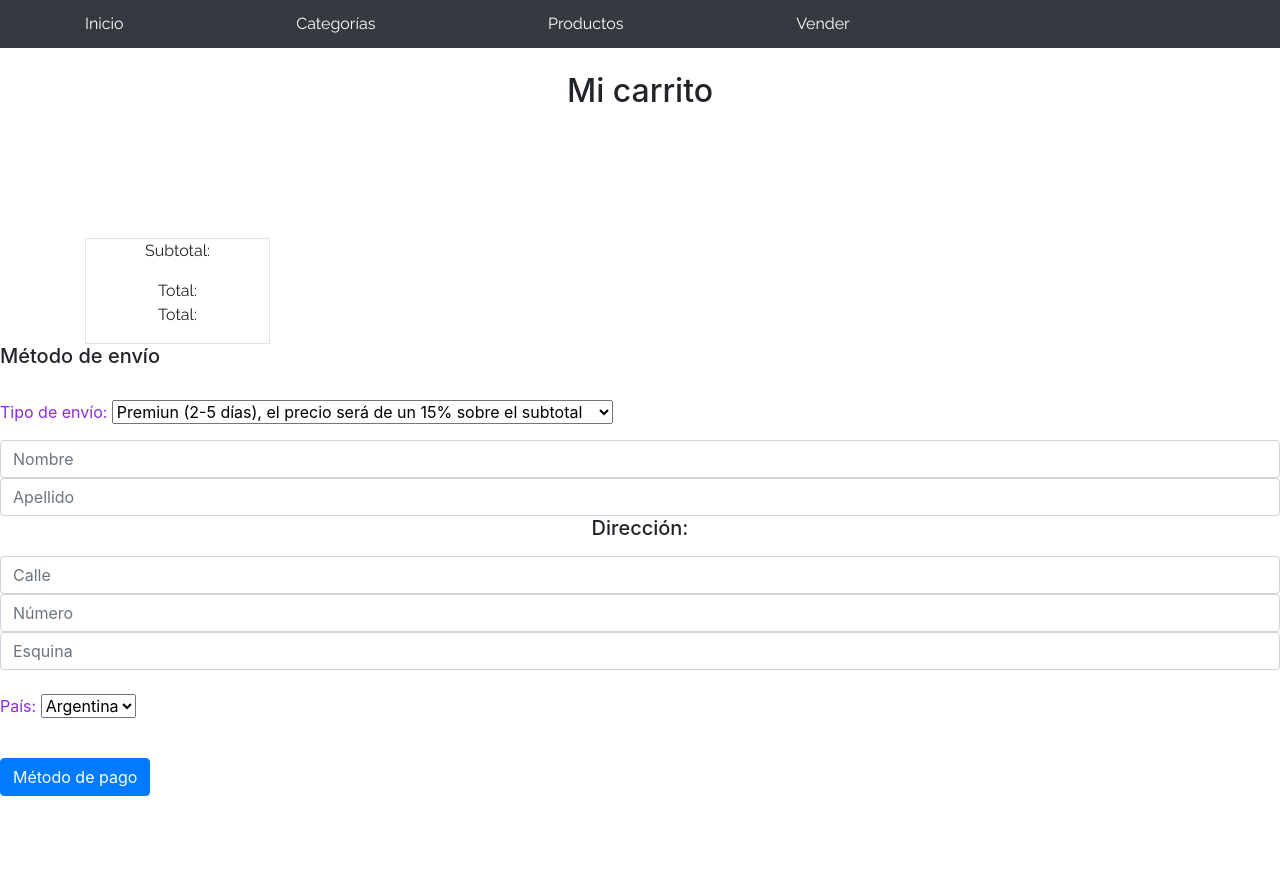
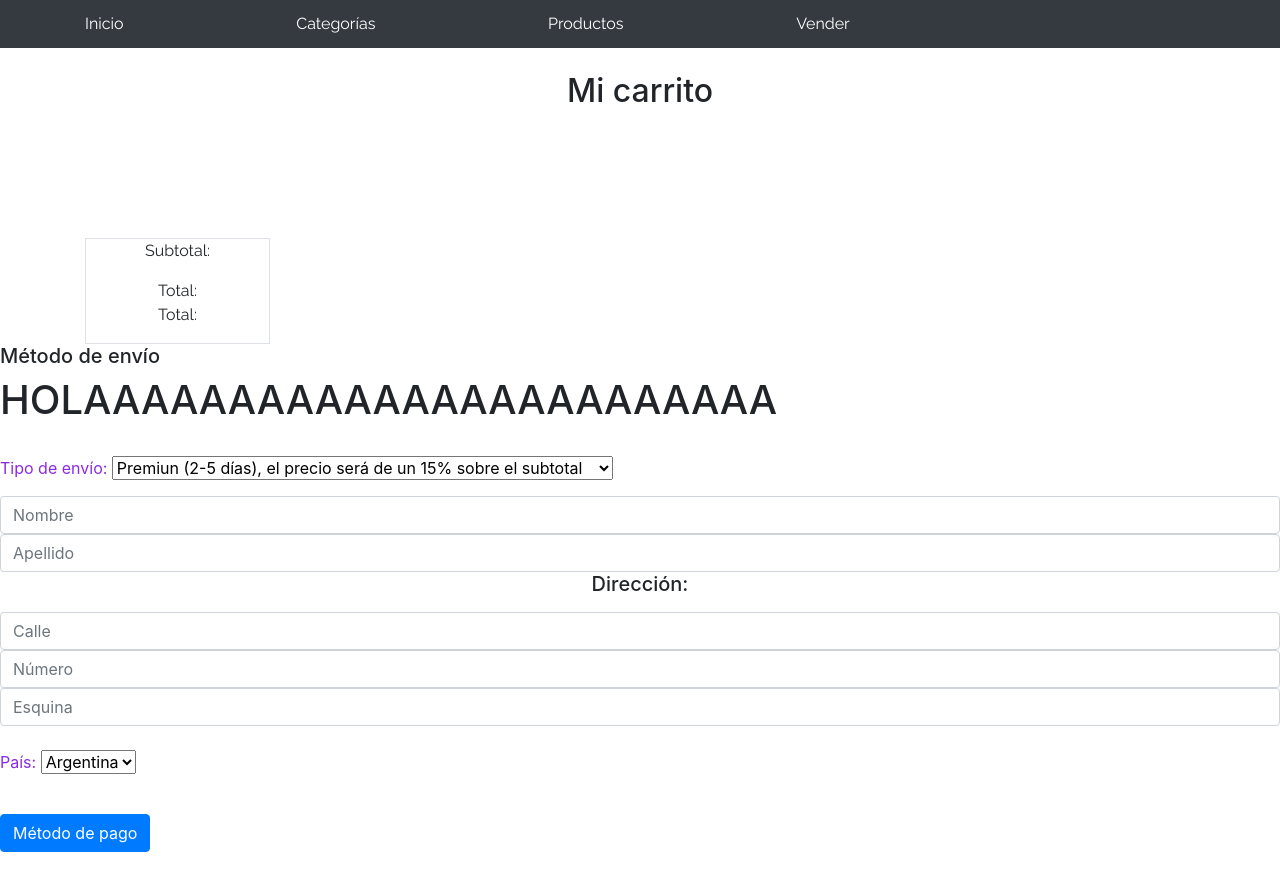
Before and after one commit to florpe02/commErce, a plain HTML site: page cart.html in a window 1280 px wide. Before the commit the page ends 868 px from the top, so only its background shows below. Drawn offline with Linux system fonts and the light colour scheme; no server answers.

Commit message:
Update cart.html

```diff
--- a/cart.html
+++ b/cart.html
@@ -86,6 +86,7 @@
 
 
     <h5>Método de envío</h5>
+    <h1>HOLAAAAAAAAAAAAAAAAAAAAAAAA</h1>
     <br>
     <form action>
       <label for="tipo">Tipo de envío: </label>
```
